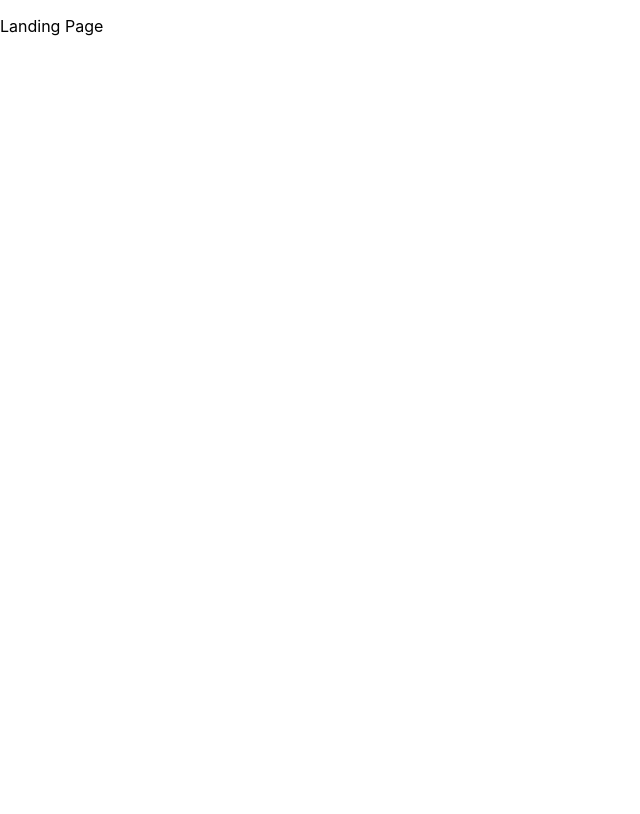
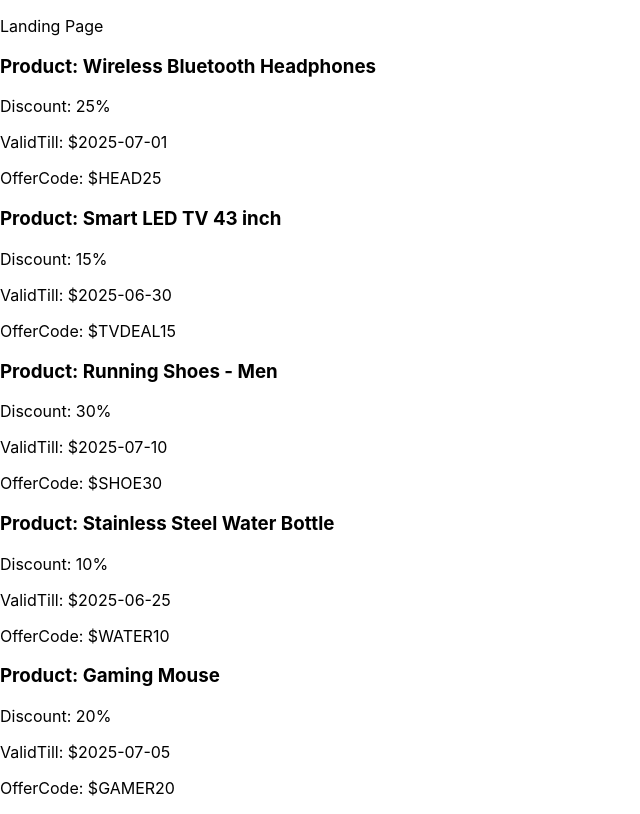
Before and after one commit to gowtham-sampathkumar/git-rebase, a React (Create React App) app: page / in a window 1280 px wide. Shown: the whole page, without its empty margins (0-640 px from the left). Built offline with nearby package versions, Linux system fonts and the light colour scheme.

Commit message:
offer list displayed on landing page.

```diff
--- /dev/null
+++ b/src/constants/index.js
@@ -0,0 +1 @@
+export { offers } from './offers';
--- /dev/null
+++ b/src/constants/offers.js
@@ -0,0 +1,37 @@
+export const offers = [
+    {
+        id: 1,
+        product: 'Wireless Bluetooth Headphones',
+        discount: '25%',
+        validTill: '2025-07-01',
+        offerCode: 'HEAD25'
+    },
+    {
+        id: 2,
+        product: 'Smart LED TV 43 inch',
+        discount: '15%',
+        validTill: '2025-06-30',
+        offerCode: 'TVDEAL15'
+    },
+    {
+        id: 3,
+        product: 'Running Shoes - Men',
+        discount: '30%',
+        validTill: '2025-07-10',
+        offerCode: 'SHOE30'
+    },
+    {
+        id: 4,
+        product: 'Stainless Steel Water Bottle',
+        discount: '10%',
+        validTill: '2025-06-25',
+        offerCode: 'WATER10'
+    },
+    {
+        id: 5,
+        product: 'Gaming Mouse',
+        discount: '20%',
+        validTill: '2025-07-05',
+        offerCode: 'GAMER20'
+    }
+];
--- a/src/pages/landing-page.js
+++ b/src/pages/landing-page.js
@@ -1,7 +1,20 @@
+import { useState } from "react";
+import { offers as Offers } from "../constants";
+
 const LandingPage = () => {
+    const [offers, setOffers] = useState(Offers);
+
     return (
         <>
             <p>Landing Page</p>
+            {offers.map((offer, index) => (
+                <div key={offer.id}>
+                    <h3>Product: {offer.product}</h3>
+                    <p>Discount: {offer.discount}</p>
+                    <p>ValidTill: ${offer.validTill}</p>
+                    <p>OfferCode: ${offer.offerCode}</p>
+                </div>
+            ))}
         </>
     )
 }
```
